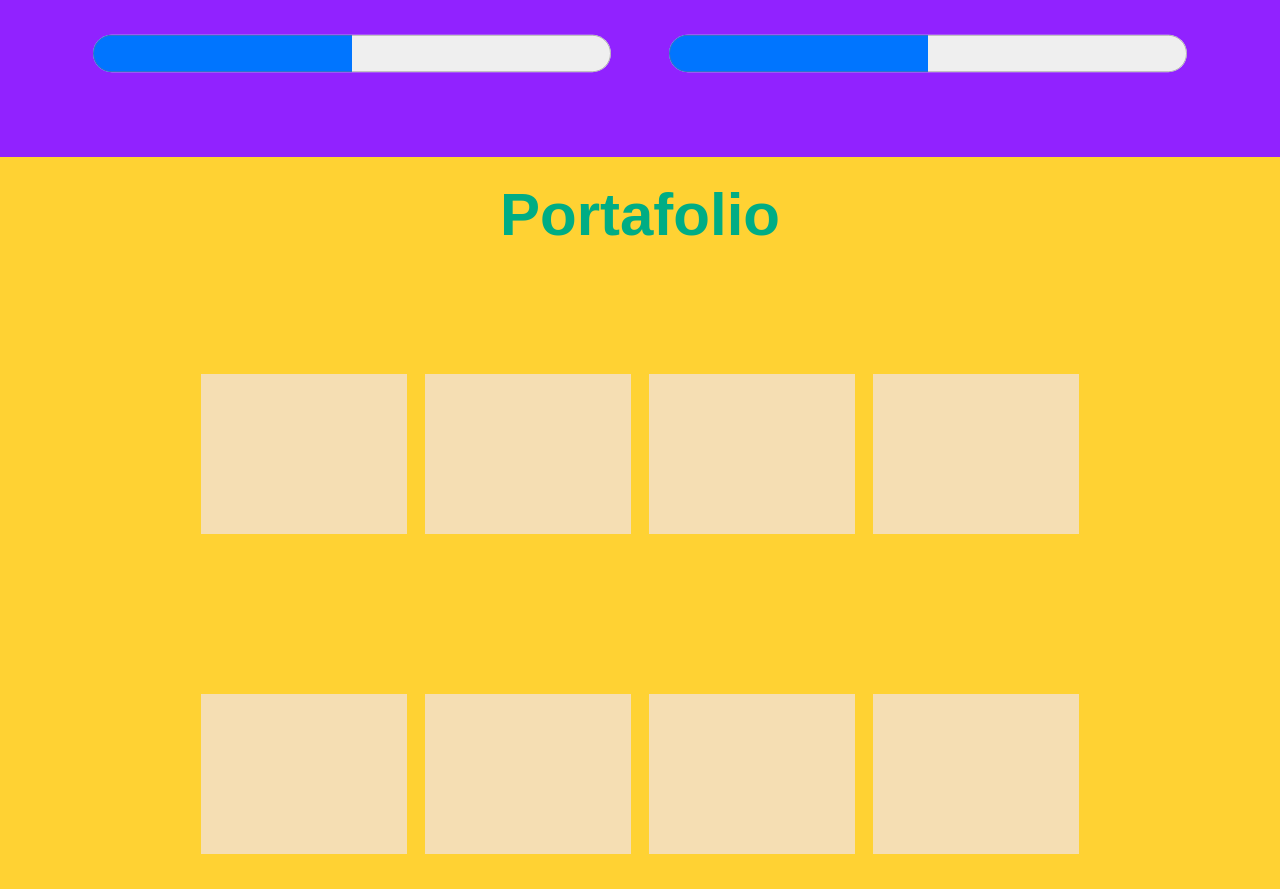
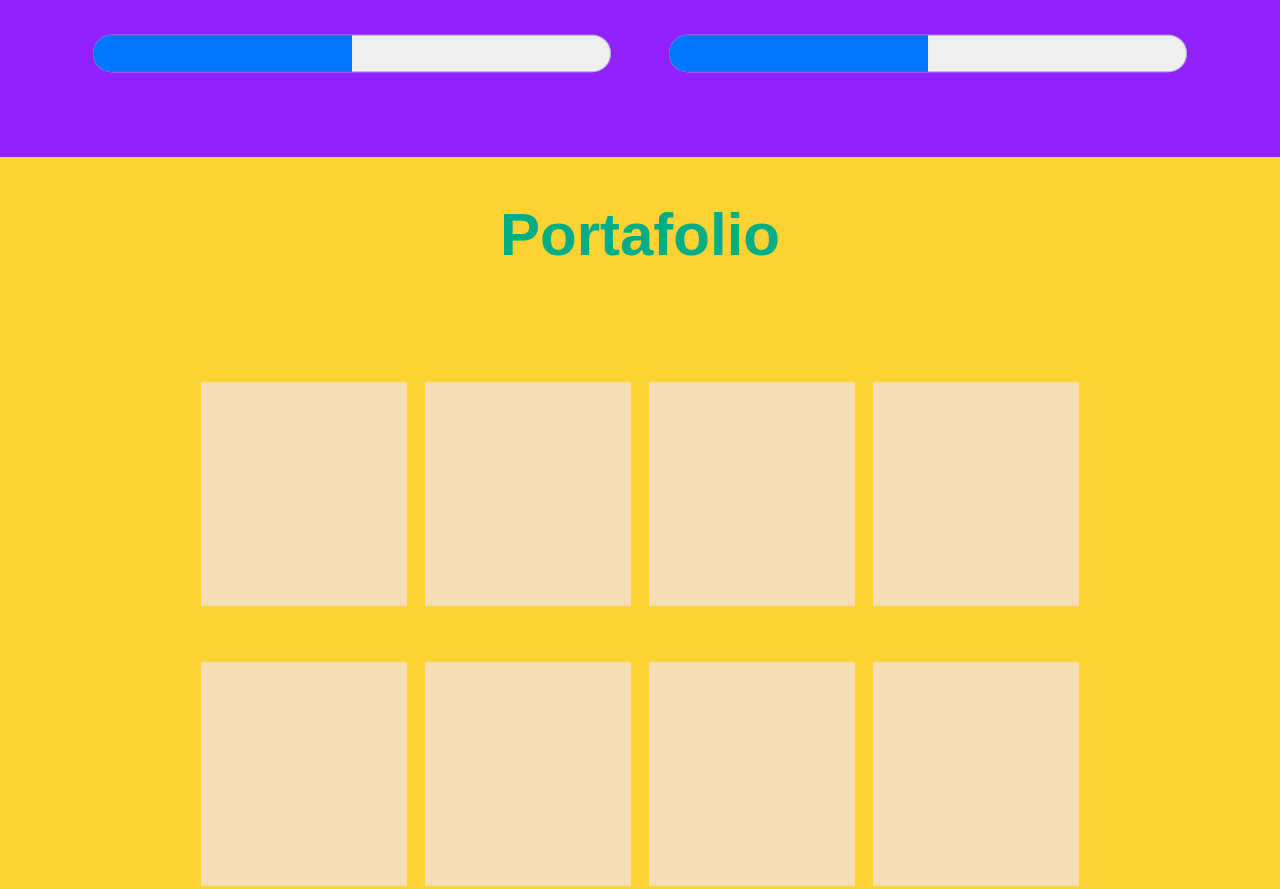
Before and after one commit to VictorPrietoxd/retoDakeivTres, a plain HTML site: page index.html in a window 1280 px wide. Shown: the part 2243-3132 px from the top of the page. Drawn offline with Linux system fonts and the light colour scheme.

Commit message:
portafolio modificado

```diff
--- a/style/main.css
+++ b/style/main.css
@@ -129,7 +129,7 @@ justify-content: space-around;
 }
 
 .portafolio .controlPortafolio{
-    height: 80%;
+    height: 70%;
     width: 70%;
     display: flex;
     justify-content: space-around;
@@ -138,7 +138,7 @@ justify-content: space-around;
 }
 
 .portafolio .controlPortafolio article{
-    height: 25%;
+    height: 40%;
     width: 23%;
     background-color: wheat;
 }
```
